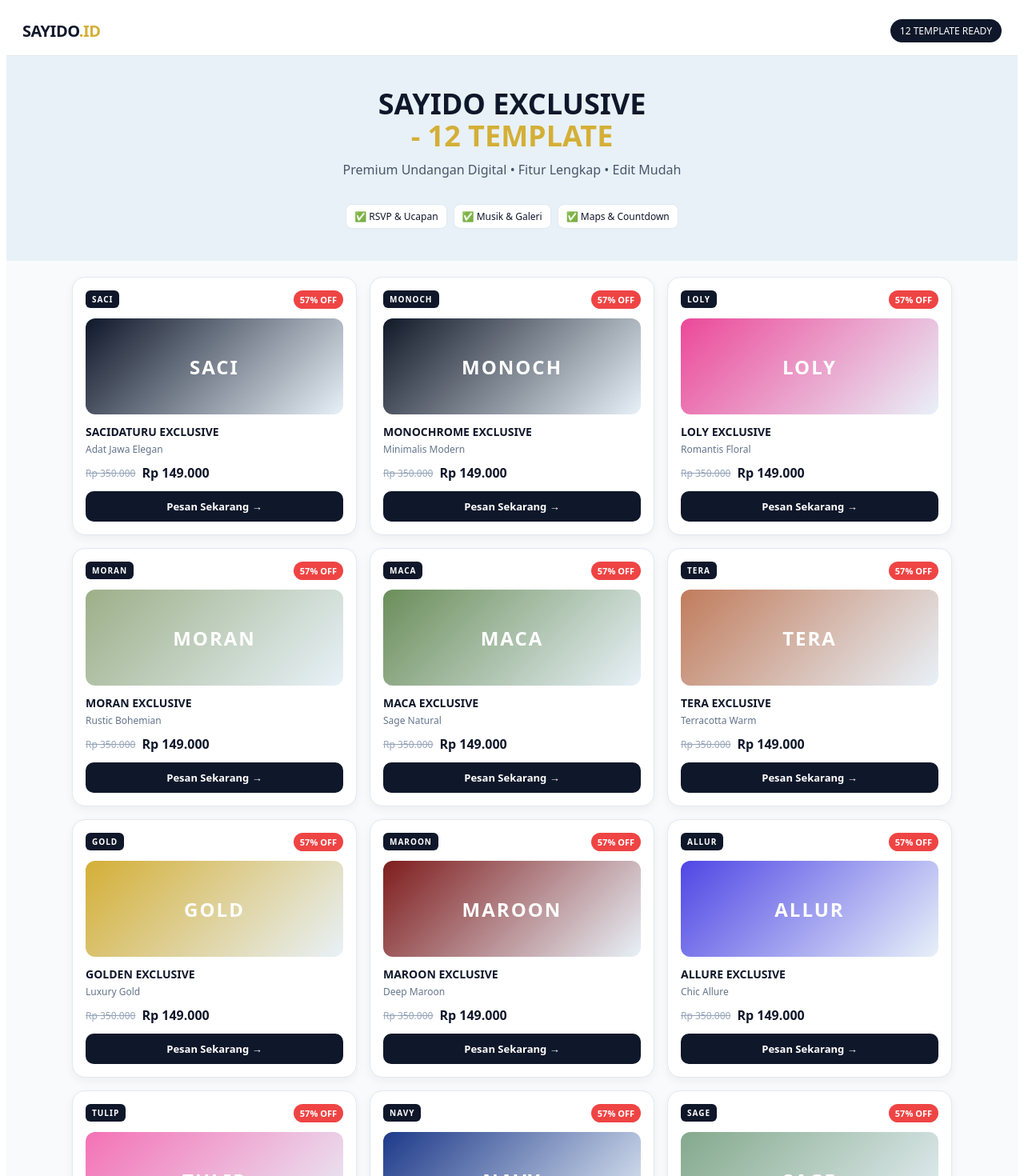
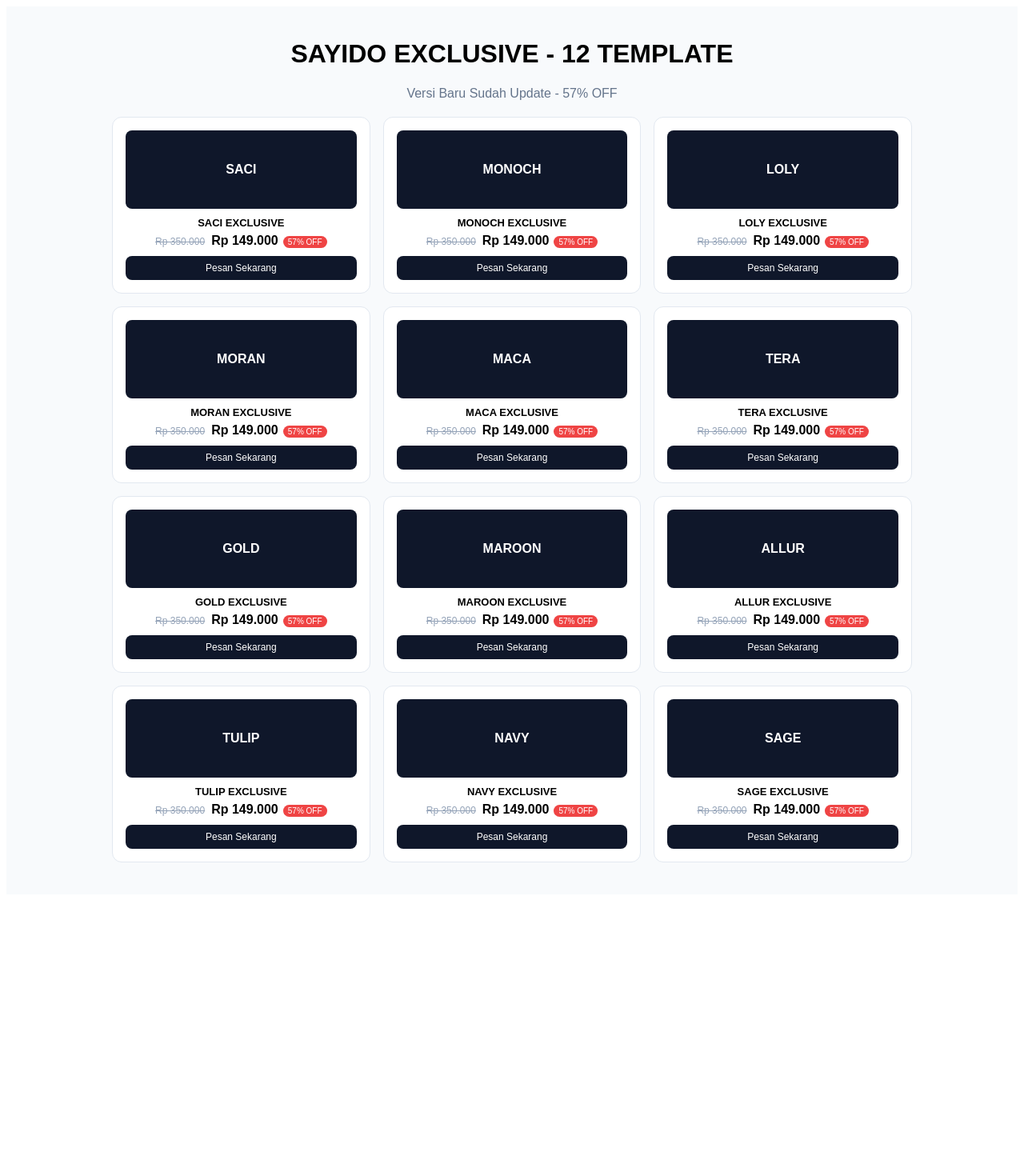
Before and after one commit to Sayido12/sayido-exclusive, a Next.js app: page / in a window 1280 px wide. Shown: the top 1470 px of the page at 80% size. After the commit the page ends 1126 px from the top, so only its background shows below. Built offline with nearby package versions, Linux system fonts and the light colour scheme.

Commit message:
Update page.tsx

```diff
--- a/app/page.tsx
+++ b/app/page.tsx
@@ -1,70 +1,18 @@
-"use client"
-import { useState } from 'react'
-
-const templates = [
-  { id: 'SACI', name: 'SACIDATURU EXCLUSIVE', desc: 'Adat Jawa Elegan', color: '#0F172A' },
-  { id: 'MONOCH', name: 'MONOCHROME EXCLUSIVE', desc: 'Minimalis Modern', color: '#111827' },
-  { id: 'LOLY', name: 'LOLY EXCLUSIVE', desc: 'Romantis Floral', color: '#EC4899' },
-  { id: 'MORAN', name: 'MORAN EXCLUSIVE', desc: 'Rustic Bohemian', color: '#9CAF88' },
-  { id: 'MACA', name: 'MACA EXCLUSIVE', desc: 'Sage Natural', color: '#6B8E5A' },
-  { id: 'TERA', name: 'TERA EXCLUSIVE', desc: 'Terracotta Warm', color: '#C17C5C' },
-  { id: 'GOLD', name: 'GOLDEN EXCLUSIVE', desc: 'Luxury Gold', color: '#D4AF37' },
-  { id: 'MAROON', name: 'MAROON EXCLUSIVE', desc: 'Deep Maroon', color: '#7F1D1D' },
-  { id: 'ALLUR', name: 'ALLURE EXCLUSIVE', desc: 'Chic Allure', color: '#4F46E5' },
-  { id: 'TULIP', name: 'TULIP EXCLUSIVE', desc: 'Soft Pastel', color: '#F472B6' },
-  { id: 'NAVY', name: 'NAVY EXCLUSIVE', desc: 'Navy Elegance', color: '#1E3A8A' },
-  { id: 'SAGE', name: 'SAGE EXCLUSIVE', desc: 'Sage Serenity', color: '#84A98C' },
-]
-
 export default function Home() {
-  const [selected, setSelected] = useState<string | null>(null)
-
   return (
-    <main style={{ background: '#F8FAFC', minHeight: '100vh', fontFamily: 'system-ui, sans-serif', color: '#0F172A' }}>
-      {/* HEADER */}
-      <header style={{ background: 'white', borderBottom: '1px solid #E2E8F0', padding: '16px 20px', position: 'sticky', top: 0, zIndex: 50, display: 'flex', justifyContent: 'space-between', alignItems: 'center' }}>
-        <div style={{ fontWeight: 900, fontSize: '20px', letterSpacing: '-0.5px' }}>SAYIDO<span style={{ color: '#D4AF37' }}>.ID</span></div>
-        <div style={{ fontSize: '12px', background: '#0F172A', color: 'white', padding: '6px 12px', borderRadius: '20px' }}>12 TEMPLATE READY</div>
-      </header>
-
-      {/* HERO */}
-      <section style={{ background: '#E8F1F8', padding: '40px 20px', textAlign: 'center' }}>
-        <h1 style={{ fontSize: '36px', fontWeight: 900, lineHeight: 1.1, margin: 0 }}>SAYIDO EXCLUSIVE<br/><span style={{ color: '#D4AF37' }}>- 12 TEMPLATE</span></h1>
-        <p style={{ marginTop: '12px', color: '#475569' }}>Premium Undangan Digital • Fitur Lengkap • Edit Mudah</p>
-        <div style={{ marginTop: '16px', display: 'inline-flex', gap: '8px', flexWrap: 'wrap', justifyContent: 'center' }}>
-          <span style={{ background: 'white', border: '1px solid #E2E8F0', padding: '6px 10px', borderRadius: '8px', fontSize: '12px' }}>✅ RSVP & Ucapan</span>
-          <span style={{ background: 'white', border: '1px solid #E2E8F0', padding: '6px 10px', borderRadius: '8px', fontSize: '12px' }}>✅ Musik & Galeri</span>
-          <span style={{ background: 'white', border: '1px solid #E2E8F0', padding: '6px 10px', borderRadius: '8px', fontSize: '12px' }}>✅ Maps & Countdown</span>
-        </div>
-      </section>
-
-      {/* GRID */}
-      <section style={{ padding: '20px', maxWidth: '1100px', margin: '0 auto' }}>
-        <div style={{ display: 'grid', gridTemplateColumns: 'repeat(auto-fill, minmax(280px, 1fr))', gap: '16px' }}>
-          {templates.map((t) => (
-            <div key={t.id} onClick={() => setSelected(t.id)} style={{ background: 'white', borderRadius: '16px', border: selected === t.id ? '2px solid #0F172A' : '1px solid #E2E8F0', padding: '16px', cursor: 'pointer', boxShadow: '0 4px 12px rgba(0,0,0,0.05)', transition: 'all 0.2s' }}>
-              <div style={{ display: 'flex', justifyContent: 'space-between', alignItems: 'flex-start' }}>
-                <span style={{ background: '#0F172A', color: 'white', fontSize: '10px', fontWeight: 800, padding: '4px 8px', borderRadius: '6px', letterSpacing: '1px' }}>{t.id}</span>
-                <span style={{ background: '#EF4444', color: 'white', fontSize: '11px', fontWeight: 800, padding: '4px 8px', borderRadius: '20px' }}>57% OFF</span>
-              </div>
-              <div style={{ marginTop: '12px', height: '120px', borderRadius: '12px', background: `linear-gradient(135deg, ${t.color} 0%, #E8F1F8 100%)`, display: 'flex', alignItems: 'center', justifyContent: 'center', color: 'white', fontWeight: 800, fontSize: '24px', letterSpacing: '2px' }}>{t.id}</div>
-              <h3 style={{ margin: '12px 0 4px 0', fontSize: '14px', fontWeight: 800 }}>{t.name}</h3>
-              <p style={{ margin: 0, fontSize: '12px', color: '#64748B' }}>{t.desc}</p>
-              <div style={{ marginTop: '10px', display: 'flex', alignItems: 'center', gap: '8px' }}>
-                <span style={{ fontSize: '12px', textDecoration: 'line-through', color: '#94A3B8' }}>Rp 350.000</span>
-                <span style={{ fontWeight: 800, color: '#0F172A' }}>Rp 149.000</span>
-              </div>
-              <a href={`https://wa.me/6281234567890?text=Halo%20Sayido.id%20mau%20pesan%20${t.name}`} target="_blank" style={{ marginTop: '12px', display: 'block', textAlign: 'center', background: '#0F172A', color: 'white', padding: '10px', borderRadius: '10px', fontSize: '13px', fontWeight: 700, textDecoration: 'none' }}>Pesan Sekarang →</a>
-            </div>
-          ))}
-        </div>
-      </section>
-
-      {/* FOOTER */}
-      <footer style={{ textAlign: 'center', padding: '30px 20px', fontSize: '12px', color: '#94A3B8' }}>
-        <p style={{ fontWeight: 700, color: '#0F172A' }}>Sayido.id • It&apos;s Time to Say I Do</p>
-        <p>© 2026 Sayido Exclusive - All Templates Ready to Sell</p>
-      </footer>
+    <main style={{ padding: '20px', fontFamily: 'sans-serif', background: '#F8FAFC', minHeight: '100vh' }}>
+      <h1 style={{ textAlign: 'center', fontWeight: 900, fontSize: '32px' }}>SAYIDO EXCLUSIVE - 12 TEMPLATE</h1>
+      <p style={{ textAlign: 'center', color: '#64748B' }}>Versi Baru Sudah Update - 57% OFF</p>
+      <div style={{ display: 'grid', gridTemplateColumns: 'repeat(auto-fill, minmax(250px, 1fr))', gap: '16px', maxWidth: '1000px', margin: '20px auto' }}>
+        {['SACI','MONOCH','LOLY','MORAN','MACA','TERA','GOLD','MAROON','ALLUR','TULIP','NAVY','SAGE'].map(id => (
+          <div key={id} style={{ background: 'white', border: '1px solid #E2E8F0', borderRadius: '12px', padding: '16px', textAlign: 'center' }}>
+            <div style={{ background: '#0F172A', color: 'white', padding: '40px 0', borderRadius: '8px', fontWeight: 800 }}>{id}</div>
+            <div style={{ marginTop: '10px', fontWeight: 800, fontSize: '13px' }}>{id} EXCLUSIVE</div>
+            <div style={{ marginTop: '6px' }}><span style={{ textDecoration: 'line-through', color: '#94A3B8', fontSize: '12px' }}>Rp 350.000</span><span style={{ fontWeight: 800, marginLeft: '8px' }}>Rp 149.000</span><span style={{ background: '#EF4444', color: 'white', fontSize: '10px', padding: '2px 6px', borderRadius: '10px', marginLeft: '6px' }}>57% OFF</span></div>
+            <a href="https://wa.me/6281234567890" style={{ display: 'block', marginTop: '10px', background: '#0F172A', color: 'white', padding: '8px', borderRadius: '8px', textDecoration: 'none', fontSize: '12px' }}>Pesan Sekarang</a>
+          </div>
+        ))}
+      </div>
     </main>
   )
 }
```
